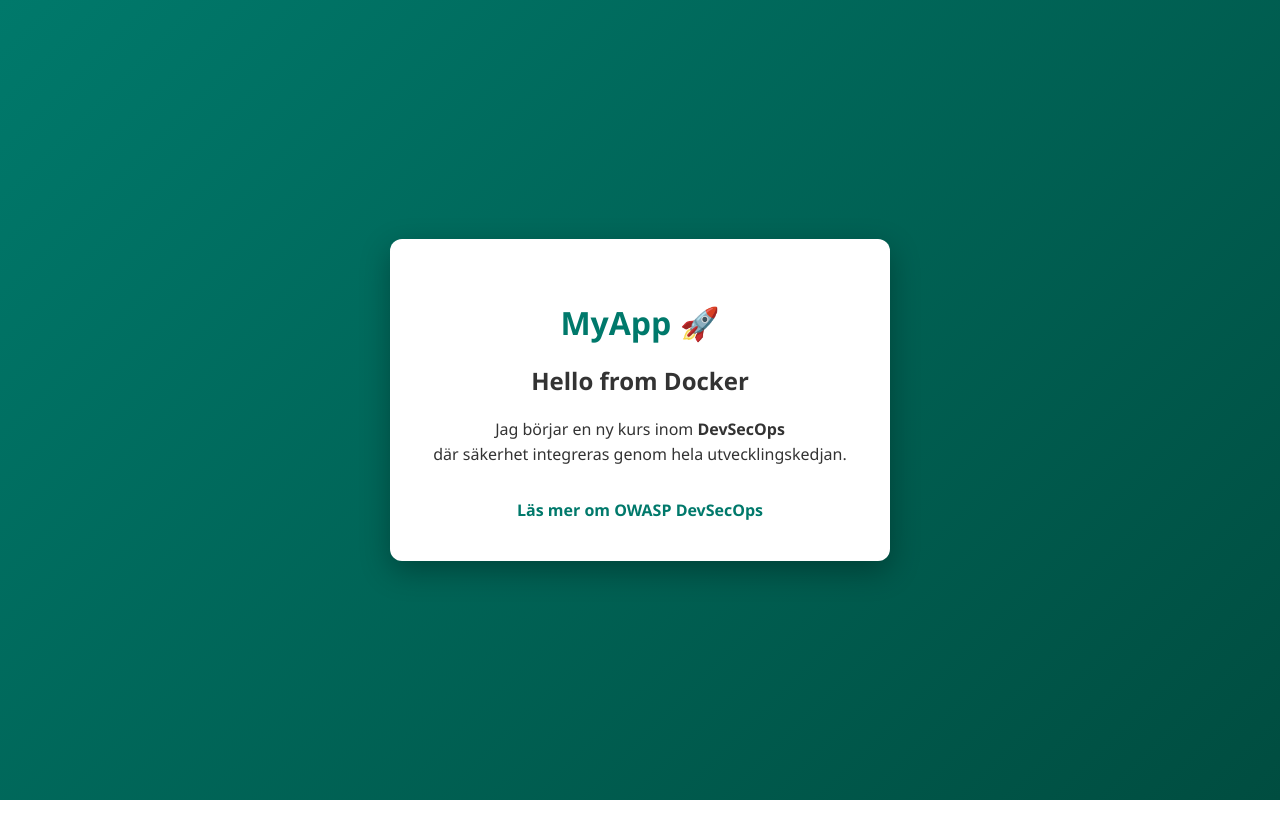
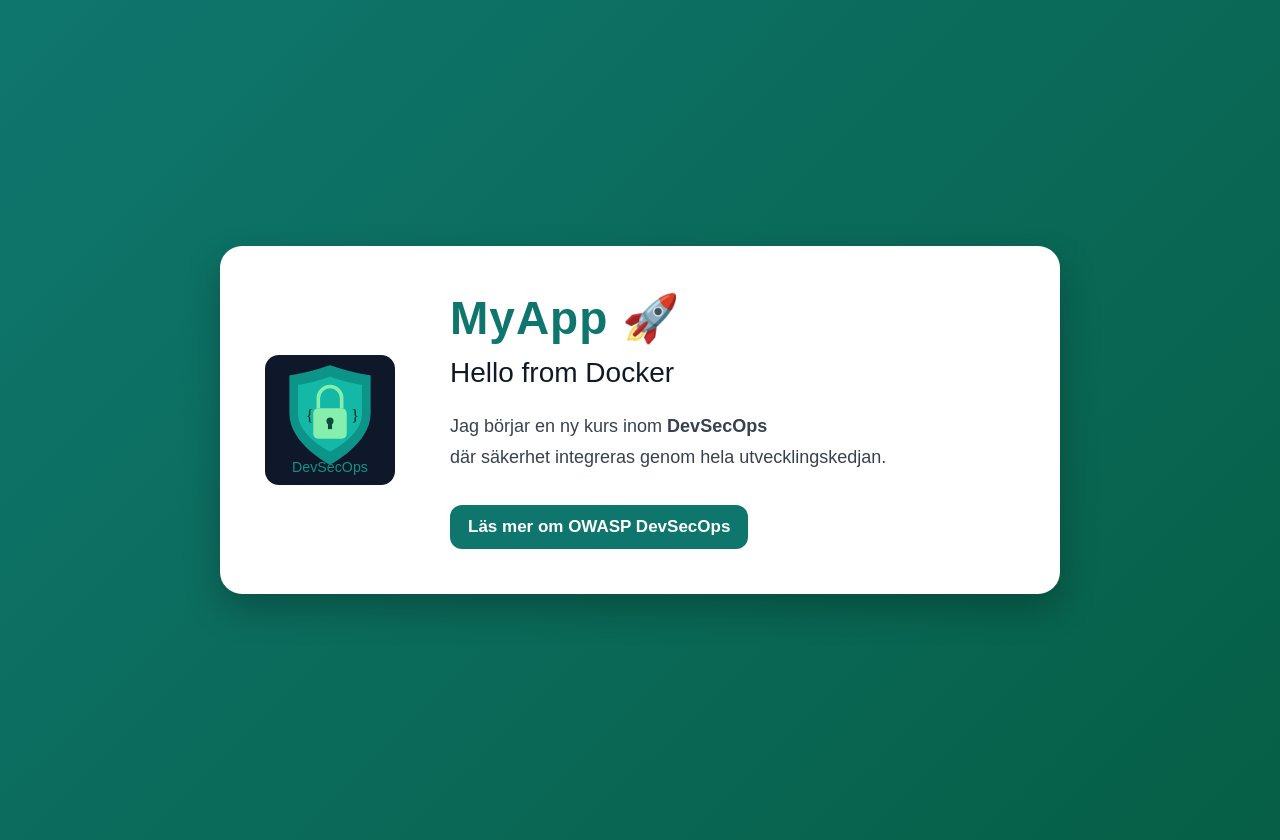
Before and after one commit to hakim-hub10/Devsecops1, a plain HTML site: page index.html in a window 1280 px wide. Before the commit the page ends 800 px from the top, so only its background shows below. Drawn offline with Linux system fonts and the light colour scheme.

Commit message:
Update CI workflow and web app

```diff
--- a/index.html
+++ b/index.html
@@ -1,60 +1,134 @@
 <!DOCTYPE html>
 <html lang="sv">
 <head>
-  <meta charset="UTF-8">
-  <title>MyApp</title>
-  <meta name="viewport" content="width=device-width, initial-scale=1.0">
+  <meta charset="UTF-8" />
+  <meta name="viewport" content="width=device-width, initial-scale=1.0" />
+  <title>MyApp DevSecOps</title>
 
   <style>
     body {
       margin: 0;
-      font-family: "Segoe UI", Arial, sans-serif;
-      background: linear-gradient(135deg, #00796b, #004d40);
-      color: #ffffff;
+      font-family: Arial, sans-serif;
+      background: linear-gradient(135deg, #0f766e, #065f46);
       display: flex;
       justify-content: center;
       align-items: center;
-      height: 100vh;
+      min-height: 100vh;
+      padding: 20px;
     }
 
     .card {
-      background: #ffffff;
-      color: #333;
-      padding: 40px;
+      background: white;
+      border-radius: 22px;
+      padding: 45px;
+      max-width: 750px;
+      width: 100%;
+      box-shadow: 0px 15px 35px rgba(0, 0, 0, 0.25);
+
+      display: grid;
+      grid-template-columns: 150px 1fr;
+      gap: 35px;
+      align-items: center;
+
+      transition: transform 0.3s ease, box-shadow 0.3s ease;
+    }
+
+    .card:hover {
+      transform: translateY(-5px);
+      box-shadow: 0px 20px 45px rgba(0, 0, 0, 0.35);
+    }
+
+    .logo {
+      width: 130px;
+      height: auto;
+      border-radius: 14px;
+      transition: transform 0.3s ease;
+    }
+
+    .logo:hover {
+      transform: scale(1.05);
+    }
+
+    .content {
+      display: flex;
+      flex-direction: column;
+      justify-content: center;
+    }
+
+    .content h1 {
+      margin: 0;
+      font-size: 46px;
+      font-weight: bold;
+      color: #0f766e;
+      letter-spacing: 1px;
+    }
+
+    .content h2 {
+      margin: 12px 0 0 0;
+      font-size: 28px;
+      font-weight: 500;
+      color: #111827;
+    }
+
+    .content p {
+      font-size: 18px;
+      line-height: 1.7;
+      color: #374151;
+      margin: 22px 0;
+      max-width: 500px;
+    }
+
+    .content a {
+      display: inline-block;
+      margin-top: 10px;
+      padding: 12px 18px;
+      background: #0f766e;
+      color: white;
       border-radius: 12px;
-      width: 420px;
-      box-shadow: 0 10px 30px rgba(0, 0, 0, 0.3);
+      text-decoration: none;
+      font-weight: bold;
+      font-size: 17px;
+      width: fit-content;
+      transition: background 0.3s ease, transform 0.2s ease;
+    }
+
+    .content a:hover {
+      background: #065f46;
+      transform: scale(1.05);
+    }
+
+    /* Mobile responsive */
+    @media (max-width: 700px) {
+      .card {
+        grid-template-columns: 1fr;
         text-align: center;
       }
 
-    h1 {
-      color: #00796b;
-      margin-bottom: 10px;
+      .logo {
+        margin: 0 auto;
       }
 
-    p {
-      font-size: 16px;
-      line-height: 1.6;
+      .content p {
+        margin: 18px auto;
       }
 
-    a {
-      display: inline-block;
-      margin-top: 15px;
-      color: #00796b;
-      font-weight: bold;
-      text-decoration: none;
+      .content a {
+        margin: 0 auto;
       }
-
-    a:hover {
-      text-decoration: underline;
     }
   </style>
 </head>
+
 <body>
 
   <div class="card">
+
+    <img src="images/devsecops.svg" alt="DevSecOps logo" class="logo">
+
+    <div class="content">
       <h1>MyApp 🚀</h1>
       <h2>Hello from Docker</h2>
+
       <p>
         Jag börjar en ny kurs inom <strong>DevSecOps</strong><br>
         där säkerhet integreras genom hela utvecklingskedjan.
@@ -67,5 +141,7 @@
       </a>
     </div>
 
+  </div>
+
 </body>
 </html>
```
Also changed, not shown: images/devsecops.svg (added), 1 other file. Lines whose indentation alone changed are shown as unchanged.
